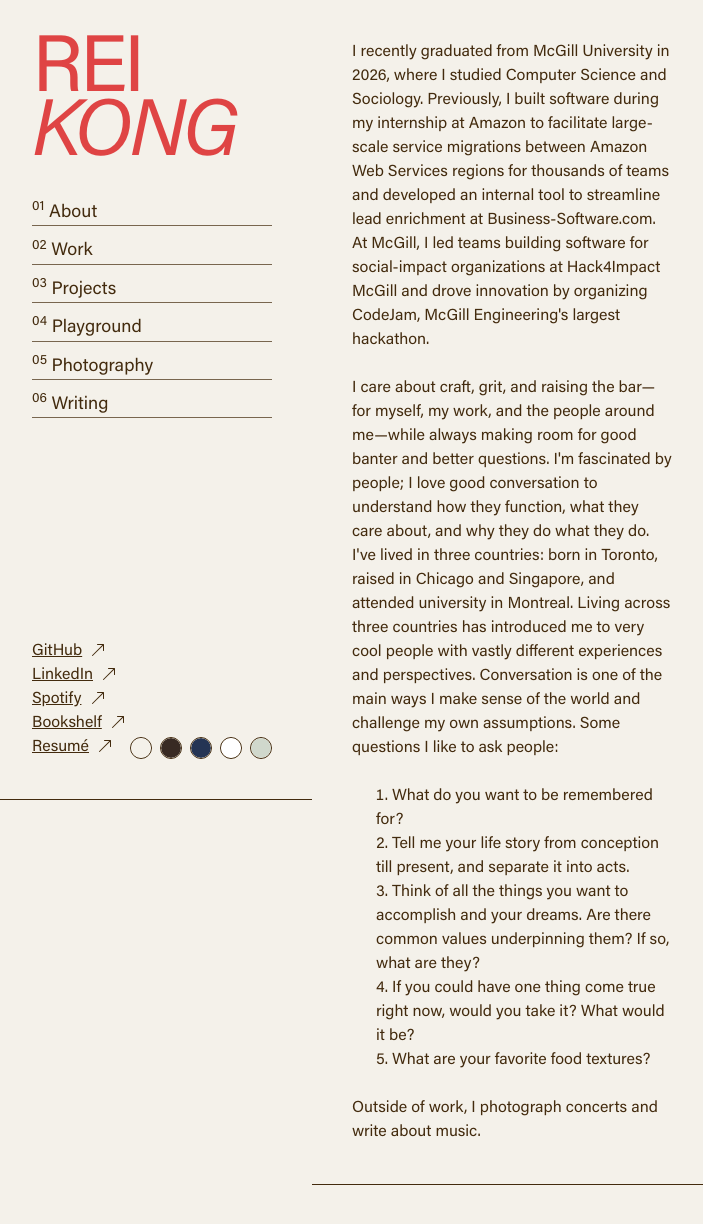
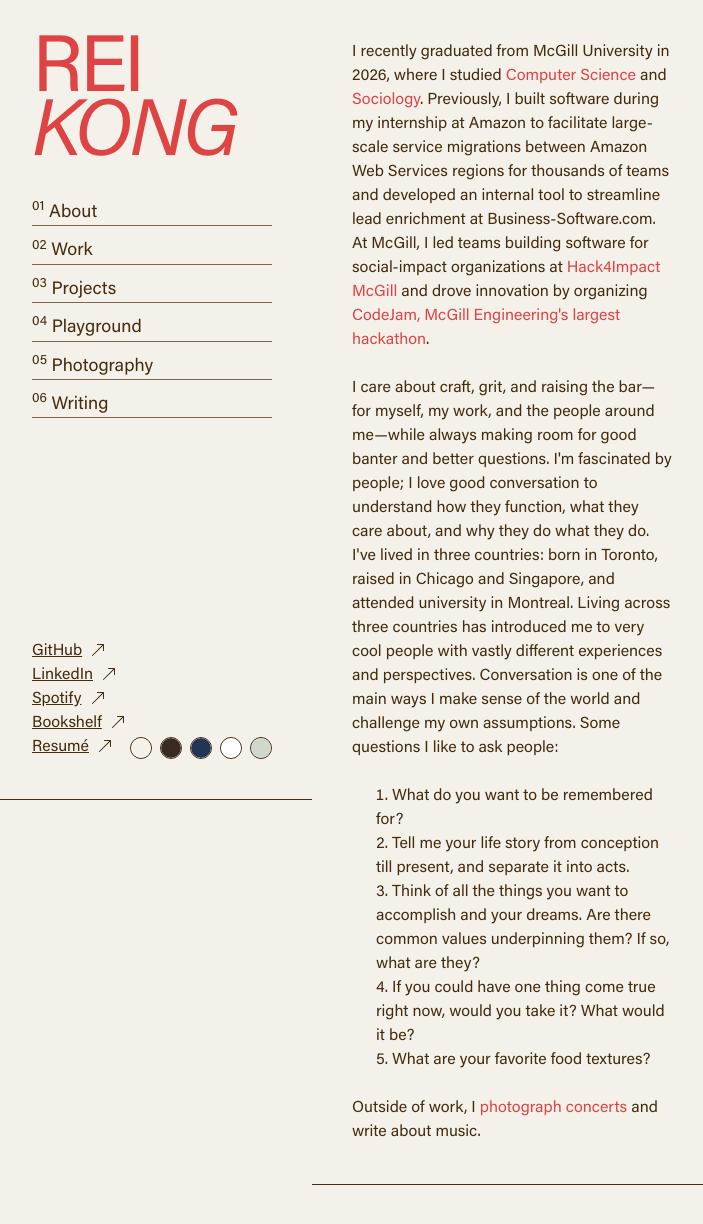
Before and after one commit to ReiKong/personal-website-2, a Next.js app: page /about in a window 1280 px wide. Shown: the top 1224 px of the page, without its empty margins (8-711 px from the left). Built offline with nearby package versions, Linux system fonts and the light colour scheme; a web font is replaced by a local one.

Commit message:
about + config

```diff
--- a/app/about/page.tsx
+++ b/app/about/page.tsx
@@ -1,5 +1,6 @@
 "use client";
 
+import Link from "next/link";
 import SideBar from "../../components/sideBar";
 import Footer from "../../components/navigation/footer";
 import MobileMenu from "../../components/navigation/mobileNav";
@@ -12,11 +13,11 @@
                 <SideBar />
                 <main className="top-0 bottom-0 right-0 pt-[40px] px-10 pb-10 relative min-h-[100vh] max-w-[50vh] border-b-[1px] border-b-secondary1">
                     <p>
-                        I recently graduated from McGill University in 2026, where I studied Computer Science and Sociology.
+                        I recently graduated from McGill University in 2026, where I studied <a href="https://www.cs.mcgill.ca/" target="_blank" rel="noreferrer noopener" className="text-accent-500 hover:text-accent-600">Computer Science</a> and <a href="https://www.mcgill.ca/sociology/" target="_blank" rel="noreferrer noopener" className="text-accent-500 hover:text-accent-600">Sociology</a>.
 
                         Previously, I built software during my internship at Amazon to facilitate large-scale service migrations between Amazon Web Services regions for thousands of teams and developed an internal tool to streamline lead enrichment at Business-Software.com.
 
-                        At McGill, I led teams building software for social-impact organizations at Hack4Impact McGill and drove innovation by organizing CodeJam, McGill Engineering's largest hackathon.
+                        At McGill, I led teams building software for social-impact organizations at <a href="https://mcgill.hack4impact.org/" target="_blank" rel="noreferrer noopener" className="text-accent-500 hover:text-accent-600">Hack4Impact McGill</a> and drove innovation by organizing <a href="https://codejam.mcgilleus.ca/" target="_blank" rel="noreferrer noopener" className="text-accent-500 hover:text-accent-600">CodeJam, McGill Engineering&apos;s largest hackathon</a>.
                     </p>
                     <br></br>
                     <p>
@@ -42,7 +43,7 @@
                     </ol>
                     <br></br>
                     <p>
-                        Outside of work, I photograph concerts and write about music.
+                        Outside of work, I <Link href="/photography#live-music" className="text-accent-500 hover:text-accent-600">photograph concerts</Link> and write about music.
                     </p>
                 </main>
             </div>
--- a/components/photography/PhotoGallery.tsx
+++ b/components/photography/PhotoGallery.tsx
@@ -126,7 +126,7 @@
           height={300}
           loading="lazy"
           quality={75}
-          onLoadingComplete={() => handleImageLoad(imageKey)}
+          onLoad={() => handleImageLoad(imageKey)}
           className={`w-full object-cover transition-all duration-700 ${
             isLoaded
               ? "blur-0 scale-100 opacity-100"
--- a/tsconfig.json
+++ b/tsconfig.json
@@ -1,6 +1,6 @@
 {
   "compilerOptions": {
-    "target": "es2025",
+    "target": "es2022",
     "lib": [
       "dom",
       "dom.iterable",
```
